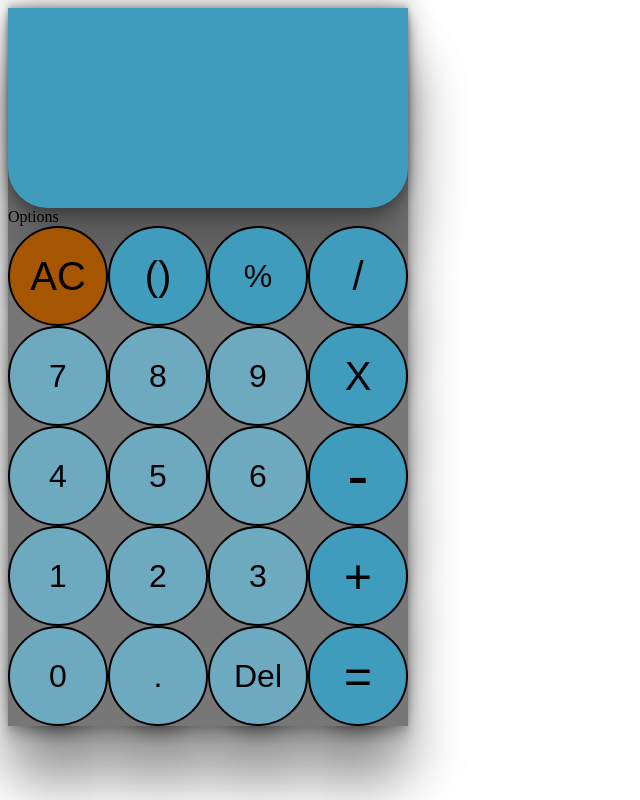
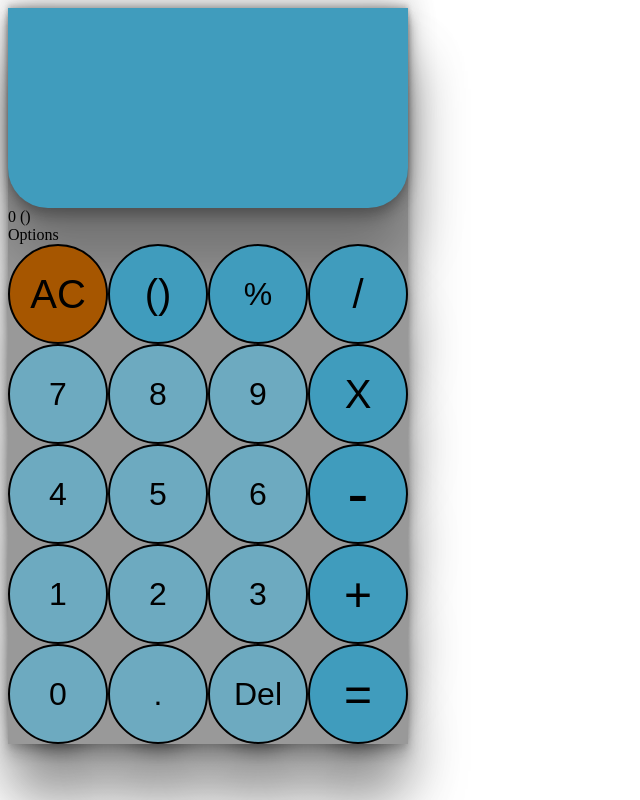
Before and after one commit to CSchechtman/calculator-project, a plain HTML site: page Calculator-v2/index.html in a window 1280 px wide. Both pictures are taken after a click on the button "()". Shown: the whole page, without its empty margins (0-640 px from the left). Drawn offline with Linux system fonts and the light colour scheme.

Commit message:
Fixed all functions, removed extra comments

```diff
--- a/Calculator-v2/script.js
+++ b/Calculator-v2/script.js
@@ -21,7 +21,7 @@ const concatEntry = (entry) => {
 
 const display = () => {
     currentInput.innerText = num1;
-    subtotalDiv.innerText = num2 + ' ' + (operator || '') + num1;
+    subtotalDiv.innerText = num2 + ' ' + (operator || '') + ' ' + num1;
 };
 
 // Add a click event listener for 0-9 and . and process them on the display
@@ -63,7 +63,7 @@ const doMath = () => {
 
 const clickOperator = (clickedOperator) => {
     if (num1 === ''){
-        return;
+        num1 = 0;
     }
     if (num2 !== ''){
         doMath();
@@ -84,40 +84,6 @@ equals.addEventListener('click', () => {
     doMath();
     display();
 });
-// {
-//     if (subtotal === null) {
-//         if (num1 !== null && operator !== null && num2 !== null) {
-//             num1 = parseFloat(num1);
-//             num2 = parseFloat(num2);
-            // switch (operator) {
-            //     case "+":
-            //         subtotal = add(num1, num2);
-            //         break;
-            //     case "-":
-            //         subtotal = subtract(num1, num2);
-            //         break;
-            //     case "/":
-            //         if (num2 = 0) {
-            //             currentInput.innerText = err;
-            //             currentInput.style.color = "red";
-            //             break;
-            //         } else {
-            //             subtotal = divide(num1, num2);
-            //             break;
-            //         }
-            //     case "X":
-            //         subtotal = multiply(num1, num2);
-            //         break;
-            //     case "%":
-            //         subtotal = percentage(num1, num2);
-            //         break;
-            // }
-//             console.log("subtotal ", subtotal);
-//             currentInput.innerText = subtotal;
-//             currentInput.style.background = "#a65600";
-//         };
-//     };
-// });
 
 allClear.addEventListener('click', function () {
     currentInput.innerText = 'Current Input';
@@ -125,8 +91,6 @@ allClear.addEventListener('click', function () {
     num2 = "";
     operator = null;
     subtotal = null;
-    currentInput.style.color = "black";
-    currentInput.style.background = "#409cbd";
     subtotalDiv.innerText = "Subtotal";
 });
 
--- a/Calculator-v2/style.css
+++ b/Calculator-v2/style.css
@@ -3,7 +3,7 @@
     flex-wrap: wrap;
     flex-direction: column;
     width: 400px;
-    background: #777;
+    background: #999;
     box-shadow: rgba(0, 0, 0, 0.25) 0px 54px 55px, rgba(0, 0, 0, 0.12) 0px -12px 30px, rgba(0, 0, 0, 0.12) 0px 4px 6px, rgba(0, 0, 0, 0.17) 0px 12px 13px, rgba(0, 0, 0, 0.09) 0px -3px 5px;
 }
 
```
